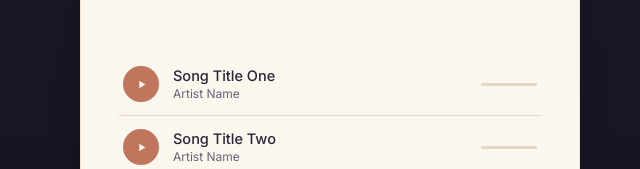
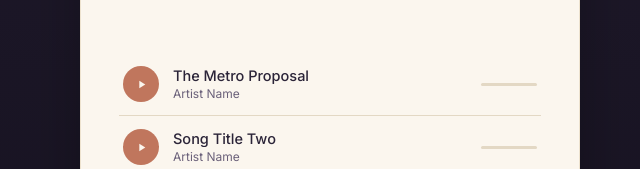
Before and after one commit to LakshmiKaraGupta/For-You, a plain HTML site: page index.html in a window 1280 px wide. Shown: the part 631-800 px from the top of the page, 310-950 px from the left. Drawn offline with nearby package versions, Linux system fonts and the light colour scheme.

Commit message:
Update index.html

```diff
--- a/index.html
+++ b/index.html
@@ -324,7 +324,7 @@
           <svg viewBox="0 0 24 24" fill="currentColor"><path d="M8 5v14l11-7z"/></svg>
         </button>
         <div class="track-info">
-          <div class="track-title">Song Title One</div>
+          <div class="track-title">The Metro Proposal</div>
           <div class="track-meta">Artist Name</div>
         </div>
         <div class="progress"><div class="progress-fill"></div></div>
```
